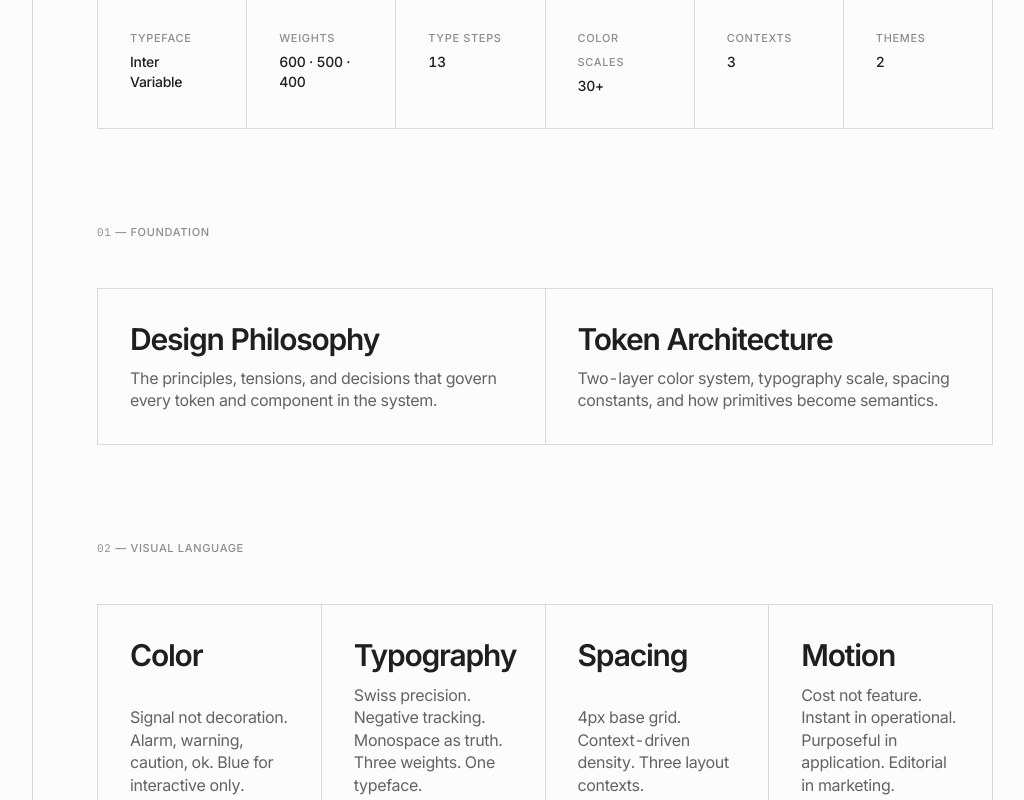
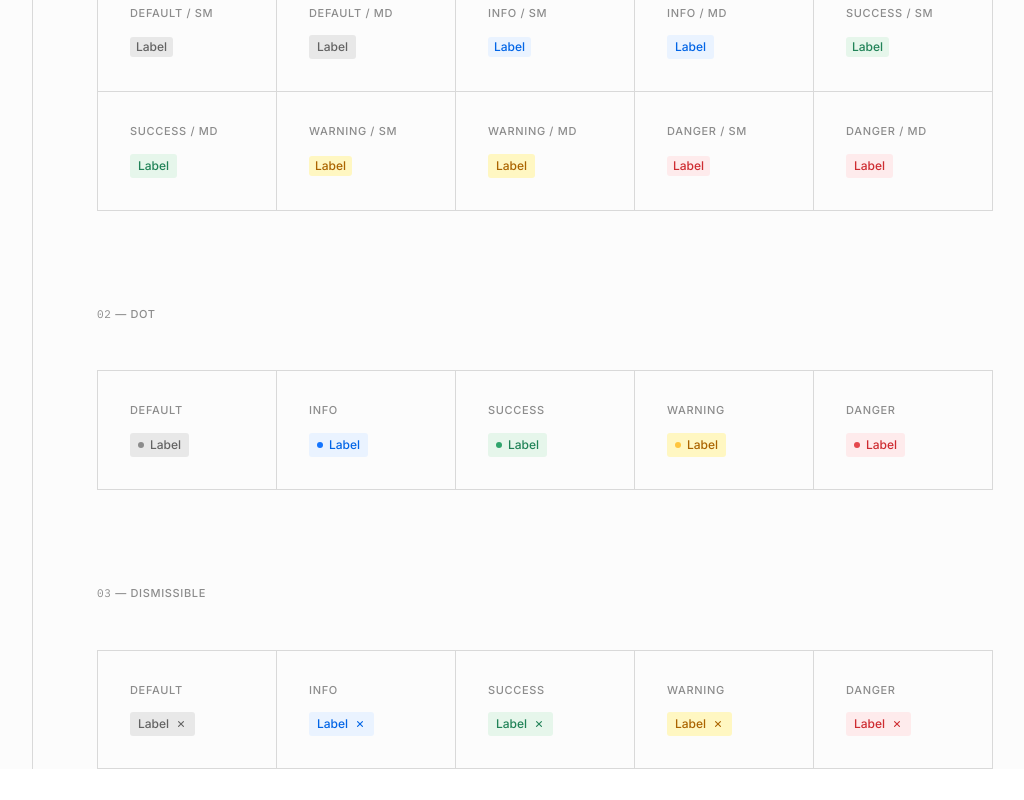
Before and after one commit to yasendimov/auxiliary-ds, a Vue app: page /components/badge in a window 1280 px wide. Shown: the part 420-1220 px from the top of the page, without its empty margins (223-1247 px from the left). After the commit the page ends 1189 px from the top, so only its background shows below. Built offline with nearby package versions, Linux system fonts and the light colour scheme.

Commit message:
feat: add AuxBadge with 5 variants, dot indicator, dismissible

```diff
--- /dev/null
+++ b/src/components/foundation/AuxBadge.vue
@@ -0,0 +1,82 @@
+<script setup>
+import { computed } from 'vue'
+import { XMarkIcon } from '@heroicons/vue/16/solid'
+
+const props = defineProps({
+  variant: {
+    type: String,
+    default: 'default',
+    validator: (v) => ['default', 'info', 'success', 'warning', 'danger'].includes(v),
+  },
+  size: {
+    type: String,
+    default: 'md',
+    validator: (v) => ['sm', 'md'].includes(v),
+  },
+  dot: {
+    type: Boolean,
+    default: false,
+  },
+  dismissible: {
+    type: Boolean,
+    default: false,
+  },
+})
+
+defineEmits(['dismiss'])
+
+const variantClasses = computed(() => {
+  const variants = {
+    default: 'bg-surface-2 text-content-low',
+    info: 'bg-action-subtle text-action-content',
+    success: 'bg-ok-subtle text-ok-content',
+    warning: 'bg-caution-subtle text-caution-content',
+    danger: 'bg-alarm-subtle text-alarm-content',
+  }
+  return variants[props.variant]
+})
+
+const dotClasses = computed(() => {
+  const dots = {
+    default: 'bg-content-dim',
+    info: 'bg-action',
+    success: 'bg-ok',
+    warning: 'bg-caution',
+    danger: 'bg-alarm',
+  }
+  return dots[props.variant]
+})
+
+const sizeClasses = computed(() => {
+  const sizes = {
+    sm: 'text-xs px-1.5 py-0.5',
+    md: 'text-xs px-2 py-1',
+  }
+  return sizes[props.size]
+})
+
+const badgeClasses = computed(() => [
+  'rounded-badge font-medium inline-flex items-center gap-1.5',
+  sizeClasses.value,
+  variantClasses.value,
+])
+</script>
+
+<template>
+  <span
+    v-bind="$attrs"
+    :class="badgeClasses"
+  >
+    <span v-if="dot" class="w-1.5 h-1.5 rounded-full" :class="dotClasses" />
+    <slot />
+    <button
+      v-if="dismissible"
+      type="button"
+      class="hover:opacity-80 transition-opacity duration-fast ease-snap"
+      aria-label="Dismiss"
+      @click="$emit('dismiss')"
+    >
+      <XMarkIcon class="w-3 h-3" aria-hidden="true" />
+    </button>
+  </span>
+</template>
--- /dev/null
+++ b/src/docs/pages/BadgePage.vue
@@ -0,0 +1,72 @@
+<script setup>
+import AuxBadge from '../../components/foundation/AuxBadge.vue'
+
+const variants = ['default', 'info', 'success', 'warning', 'danger']
+const sizes = ['sm', 'md']
+</script>
+
+<template>
+  <div class="-mx-page-x -my-page-y">
+    <!-- Header -->
+    <section class="px-8 lg:px-16 pt-24 pb-16">
+      <p class="type-overline text-content-dim">Foundation</p>
+      <h1 class="type-display-sb text-content-high mt-4">Badge</h1>
+      <p class="type-lead-r text-content-low mt-4 max-w-xl">
+        Status labels, categories, and dismissible tags. Five semantic variants mapped to the alert hierarchy.
+      </p>
+    </section>
+
+    <!-- Variants × Sizes -->
+    <section class="px-8 lg:px-16">
+      <p class="type-overline text-content-dim mb-12"><span class="font-mono">01</span> — Variants &times; Sizes</p>
+      <div class="grid grid-cols-5 border-t border-l border-line">
+        <template v-for="variant in variants" :key="variant">
+          <div
+            v-for="size in sizes"
+            :key="`${variant}-${size}`"
+            class="border-b border-r border-line p-8 flex flex-col gap-3"
+          >
+            <span class="type-overline text-content-dim">{{ variant }} / {{ size }}</span>
+            <div>
+              <AuxBadge :variant="variant" :size="size">Label</AuxBadge>
+            </div>
+          </div>
+        </template>
+      </div>
+    </section>
+
+    <!-- Dot -->
+    <section class="px-8 lg:px-16 mt-24">
+      <p class="type-overline text-content-dim mb-12"><span class="font-mono">02</span> — Dot</p>
+      <div class="grid grid-cols-5 border-t border-l border-line">
+        <div
+          v-for="variant in variants"
+          :key="`dot-${variant}`"
+          class="border-b border-r border-line p-8 flex flex-col gap-3"
+        >
+          <span class="type-overline text-content-dim">{{ variant }}</span>
+          <div>
+            <AuxBadge :variant="variant" dot>Label</AuxBadge>
+          </div>
+        </div>
+      </div>
+    </section>
+
+    <!-- Dismissible -->
+    <section class="px-8 lg:px-16 mt-24">
+      <p class="type-overline text-content-dim mb-12"><span class="font-mono">03</span> — Dismissible</p>
+      <div class="grid grid-cols-5 border-t border-l border-line">
+        <div
+          v-for="variant in variants"
+          :key="`dismissible-${variant}`"
+          class="border-b border-r border-line p-8 flex flex-col gap-3"
+        >
+          <span class="type-overline text-content-dim">{{ variant }}</span>
+          <div>
+            <AuxBadge :variant="variant" dismissible @dismiss="() => console.log('dismissed')">Label</AuxBadge>
+          </div>
+        </div>
+      </div>
+    </section>
+  </div>
+</template>
--- a/src/router/index.js
+++ b/src/router/index.js
@@ -13,7 +13,7 @@ const routes = [
       { path: 'foundation/spacing', name: 'foundation-spacing', component: () => import('../docs/pages/HomePage.vue') },
       { path: 'components/button', name: 'components-button', component: () => import('../docs/pages/ButtonPage.vue') },
       { path: 'components/input', name: 'components-input', component: () => import('../docs/pages/HomePage.vue') },
-      { path: 'components/badge', name: 'components-badge', component: () => import('../docs/pages/HomePage.vue') },
+      { path: 'components/badge', name: 'components-badge', component: () => import('../docs/pages/BadgePage.vue') },
     ],
   },
 ]
```
